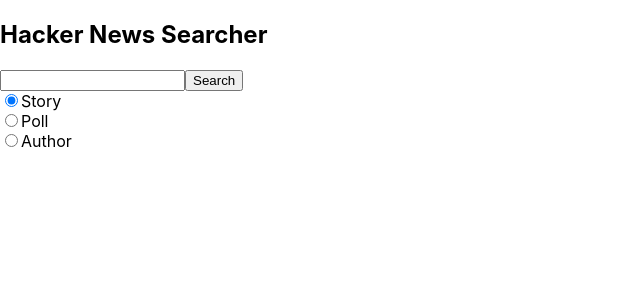
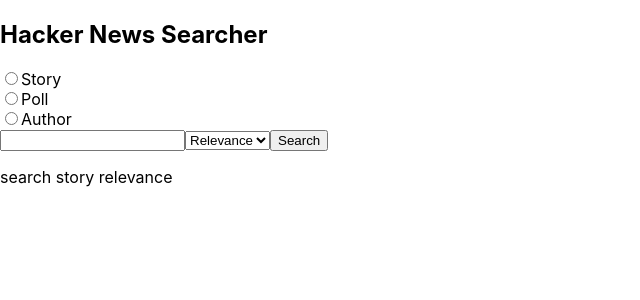
Before and after one commit to AZGchip/react_redux, a React (Create React App) app: page / in a window 1280 px wide. Shown: the top 300 px of the page, without its empty margins (0-640 px from the left). Built offline with nearby package versions, Linux system fonts and the light colour scheme.

Commit message:
added state to searchbar.js. added handlers for search filter changes

```diff
--- a/src/components/Searchbar.js
+++ b/src/components/Searchbar.js
@@ -1,28 +1,58 @@
 import React, { Component } from 'react';
 
+
 class Searchbar extends Component {
-    constructor(props) {
-        super(props)
 
+    //default search filter is "story"
+    state = {
+        searchtype: "story",
+        searchby: "relevance"
+    };
 
-    }
+    // when search filter is changed
+    handleSearchChange = (event) => {
+        this.setState({ searchtype: event.target.value });
+    };
+    // when searchby selector is changed
+    handleSearchByChange = (event) => {
+        this.setState({ searchby: event.target.value });
+    };
+
+    // when search button is pressed
+    buildAndCall = (event) => {
+        // stops reload
+        event.preventDefault();
+        const defaultApi = "http://hn.algolia.com/api/v1/search";
+
+    };
+
     render() {
         return (
             <div>
+                {/* title */}
                 <h2>Hacker News Searcher</h2>
                 <form>
-                    <input type="text"/>
-                    <button onClick={this.callApi}>Search</button>
-                    <br/>
-                    <input type="radio" name="searchfilter" value="story" id="story" onChange={this.handleSearchChange} checked />
+                    {/* Radio buttons */}
+                    <input type="radio" name="searchfilter" value="story" id="story" onChange={this.handleSearchChange} />
                     <label for="story">Story</label>
                     <br />
                     <input type="radio" name="searchfilter" value="poll" id="poll" onChange={this.handleSearchChange} />
-                    <label for="story">Poll</label>
+                    <label for="poll">Poll</label>
                     <br />
                     <input type="radio" name="searchfilter" value="author" id="author" onChange={this.handleSearchChange} />
-                    <label for="story">Author</label>
+                    <label for="author">Author</label>
+                    <br />
+                    {/* search box */}
+                    <input type="text" />
+                    {/* date/relevence selector */}
+                    <select onChange={this.handleSearchByChange}>
+                        <option value="relevance">Relevance</option>
+                        <option value="date">Date</option>
+                    </select>
+                    <button onClick={this.buildAndCall}>Search</button>
+
                 </form>
+                <p>search {this.state.searchtype} {this.state.searchby}</p>
             </div>
 
         )
```
